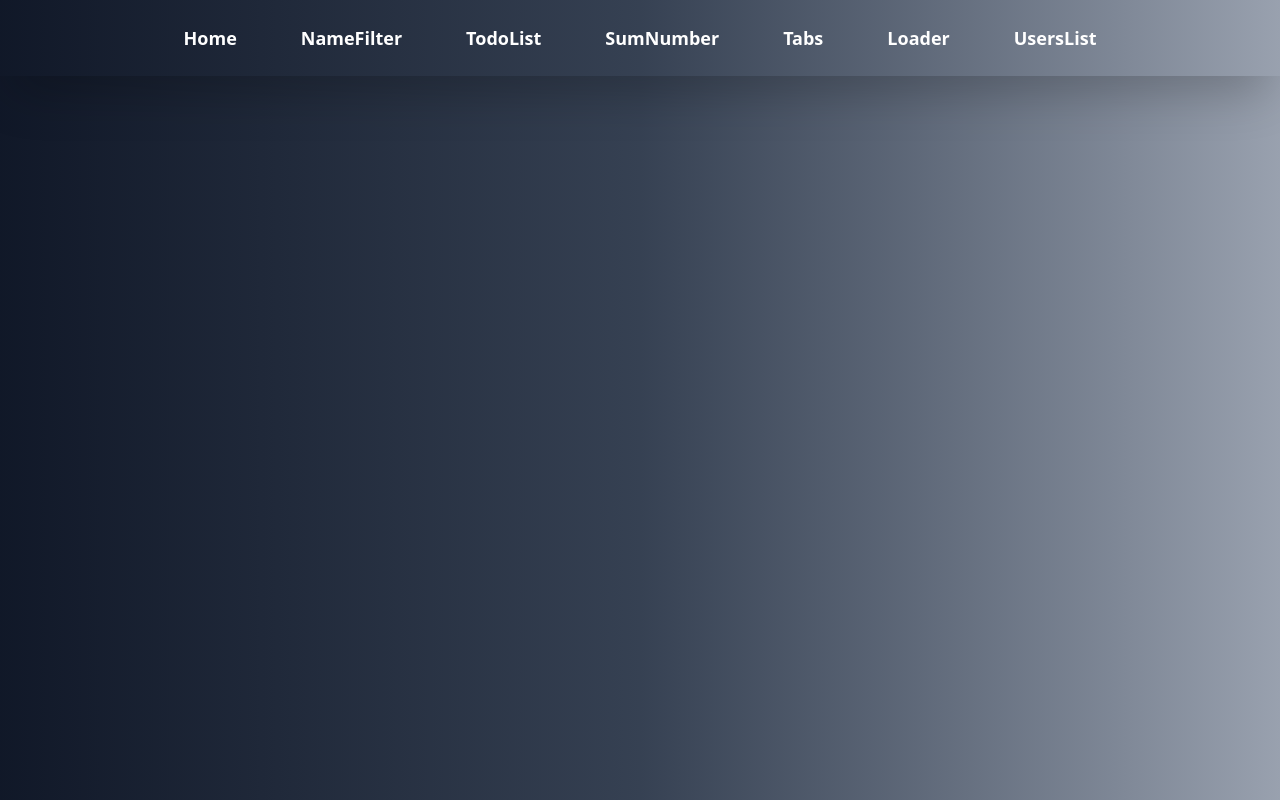
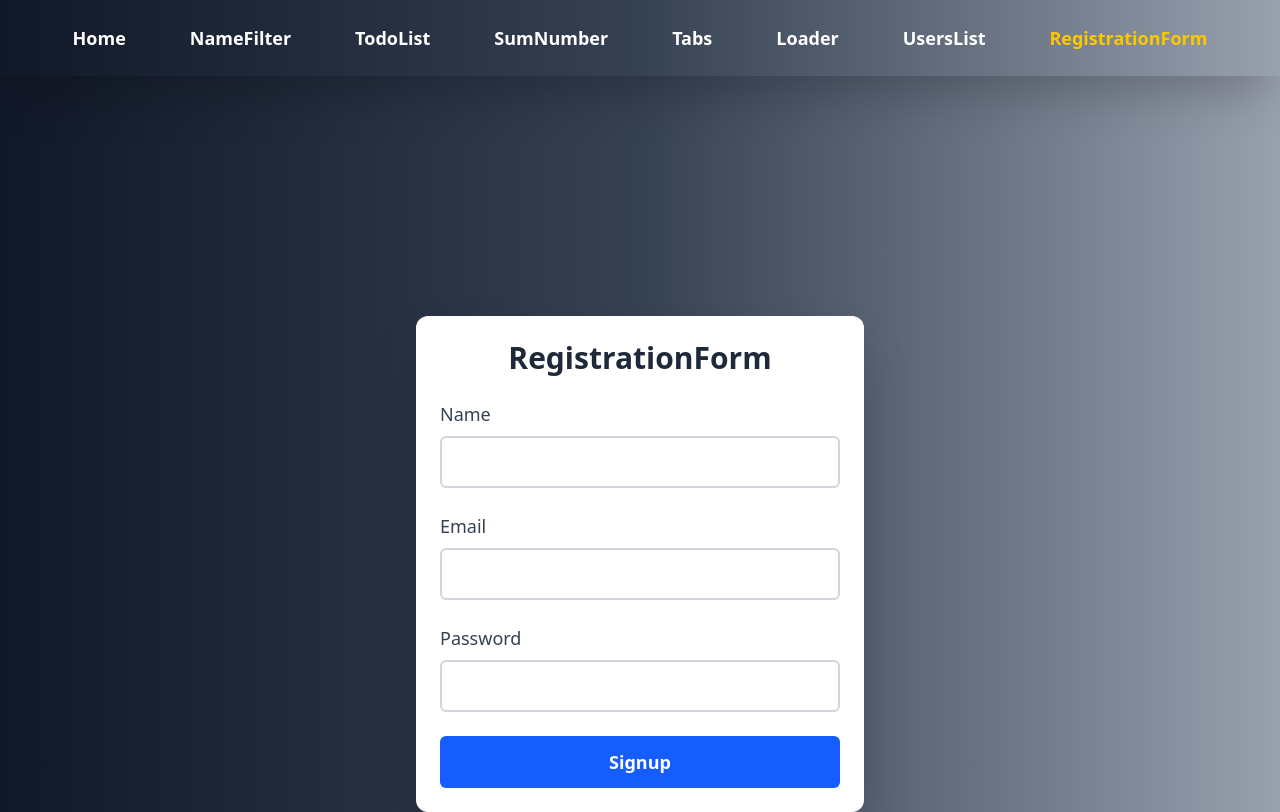
Before and after one commit to hamedmkm/Interview-Prep-Samples, a React (Vite) app: page /RegistrationForm in a window 1280 px wide. Built offline with nearby package versions, Linux system fonts and the light colour scheme.

Commit message:
Registerision Form added

```diff
--- a/src/App/App.jsx
+++ b/src/App/App.jsx
@@ -7,6 +7,7 @@ import NameFilter from "../Pages/FliterArray/FilterArray";
 import Tabs from "../Pages/Tabs/Tabs";
 import Loader from "../Pages/Loader/Loader";
 import UsersList from "../Pages/GetAPi/GetAPIUserList";
+import RegistrationForm from "../Pages/RegisterisionEmail/RegisterisionEmail";
 
 const App = () => {
   return (
@@ -22,6 +23,7 @@ const App = () => {
           <Route path="/Tabs" element={<Tabs />} />
           <Route path="/Loader" element={<Loader />} />
           <Route path="/UsersList" element={<UsersList />} />
+          <Route path="/RegistrationForm" element={<RegistrationForm />} />
         </Routes>
       </div>
     </Router>
--- a/src/Pages/GetAPi/GetAPIUserList.jsx
+++ b/src/Pages/GetAPi/GetAPIUserList.jsx
@@ -40,13 +40,13 @@ const UsersList = () => {
 
 
   return (
-    <div className="container mx-auto p-6 bg-white rounded-lg shadow-xl mt-6">
-      <h2 className="text-3xl font-semibold text-center text-gray-800 mb-6">User List</h2>
+    <div className="container mx-auto p-6  rounded-lg shadow-2xl mt-6">
+      <h2 className="text-3xl font-semibold text-center text-white mb-6">User List</h2>
       <ul className="space-y-4">
         {users.map((user) => (
-          <li key={user.id} className="p-4 border rounded-lg shadow-md hover:bg-gray-100">
-            <p className="text-xl font-semibold text-gray-800">{user.name}</p>
-            <p className="text-gray-600">{user.email}</p>
+          <li key={user.id} className="p-4 border rounded-lg shadow-md hover:bg-gray-900">
+            <p className="text-xl font-semibold text-white ">{user.name}</p>
+            <p className="text-white ">{user.email}</p>
           </li>
         ))}
       </ul>
--- a/src/Pages/NavBar/NavBar.jsx
+++ b/src/Pages/NavBar/NavBar.jsx
@@ -109,6 +109,20 @@ const Navbar = () => {
             UsersList
           </NavLink>
         </li>
+        <li>
+          <NavLink
+            to="/RegistrationForm"
+            className={({ isActive }) =>
+              `text-white font-semibold text-lg px-4 py-2 rounded-lg transition duration-300 ease-in-out transform ${
+                isActive
+                  ? "text-yellow-400 scale-105"
+                  : "hover:text-yellow-400 hover:scale-105"
+              }`
+            }
+          >
+            RegistrationForm
+          </NavLink>
+          </li>
       </ul>
 
       {/* Mobile Menu */}
@@ -220,6 +234,20 @@ const Navbar = () => {
             UsersList
           </NavLink>
         </li>
+        <li>
+          <NavLink
+            to="/RegistrationForm"
+            className={({ isActive }) =>
+              `text-white font-semibold text-lg px-4 py-2 rounded-lg transition duration-300 ease-in-out transform ${
+                isActive
+                  ? "text-yellow-400 scale-105"
+                  : "hover:text-yellow-400 hover:scale-105"
+              }`
+            }
+          >
+            RegistrationForm
+          </NavLink>
+        </li>
           </ul>
         )}
       </div>
--- /dev/null
+++ b/src/Pages/RegisterisionEmail/RegisterisionEmail.jsx
@@ -0,0 +1,88 @@
+import React, { useState } from 'react';
+
+const RegistrationForm = () => {
+  const [name, setName] = useState('');
+  const [email, setEmail] = useState('');
+  const [password, setPassword] = useState('');
+  const [errors, setErrors] = useState({}); // برای ذخیره خطاها
+
+  const handleSubmit = (e) => {
+    e.preventDefault();
+    const newErrors = {};
+
+    // اعتبارسنجی نام
+    if (!name) {
+      newErrors.name = 'نام الزامی است.';
+    }
+
+    // اعتبارسنجی ایمیل
+    const emailRegex = /^[a-zA-Z0-9._%+-]+@[a-zA-Z0-9.-]+\.[a-zA-Z]{2,}$/;
+    if (!email || !emailRegex.test(email)) {
+      newErrors.email = 'لطفاً یک ایمیل معتبر وارد کنید.';
+    }
+
+    // اعتبارسنجی رمز عبور
+    if (!password) {
+      newErrors.password = 'رمز عبور الزامی است.';
+    } else if (password.length < 6) {
+      newErrors.password = 'رمز عبور باید حداقل ۶ کاراکتر باشد.';
+    }
+
+    setErrors(newErrors);
+
+    // اگر هیچ خطایی نباشد، اطلاعات را ارسال می‌کنیم
+    if (Object.keys(newErrors).length === 0) {
+      // ارسال فرم
+      console.log('فرم ارسال شد:', { name, email, password });
+    }
+  };
+
+  return (
+    <div className="max-w-md mx-auto p-6 min-h-80 bg-white rounded-xl shadow-2xl mt-60">
+      <h2 className="text-3xl font-bold text-center text-gray-800 mb-6">RegistrationForm </h2>
+      <form onSubmit={handleSubmit}>
+        <div className="mb-6">
+          <label className="block text-gray-700 text-lg">Name</label>
+          <input
+            type="text"
+            value={name}
+            onChange={(e) => setName(e.target.value)}
+            className="w-full px-4 py-3 mt-2 border-2 border-gray-300 rounded-md focus:outline-none focus:ring-2 focus:ring-blue-500"
+          />
+          {errors.name && <p className="text-red-500 text-sm mt-1">{errors.name}</p>}
+        </div>
+
+        <div className="mb-6">
+          <label className="block text-gray-700 text-lg">Email</label>
+          <input
+            type="email"
+            value={email}
+            onChange={(e) => setEmail(e.target.value)}
+            className="w-full px-4 py-3 mt-2 border-2 border-gray-300 rounded-md focus:outline-none focus:ring-2 focus:ring-blue-500"
+          />
+          {errors.email && <p className="text-red-500 text-sm mt-1">{errors.email}</p>}
+        </div>
+
+        <div className="mb-6">
+          <label className="block text-gray-700 text-lg">Password </label>
+          <input
+            type="password"
+            value={password}
+            onChange={(e) => setPassword(e.target.value)}
+            className="w-full px-4 py-3 mt-2 border-2 border-gray-300 rounded-md focus:outline-none focus:ring-2 focus:ring-blue-500"
+          />
+          {errors.password && <p className="text-red-500 text-sm mt-1">{errors.password}</p>}
+        </div>
+
+        <button
+          type="submit"
+          className="w-full py-3 bg-blue-600 text-white text-lg font-semibold rounded-md hover:bg-blue-700 transition duration-300"
+        >
+        Signup
+        </button>
+      </form>
+    </div>
+  );
+};
+
+export default RegistrationForm;
```
